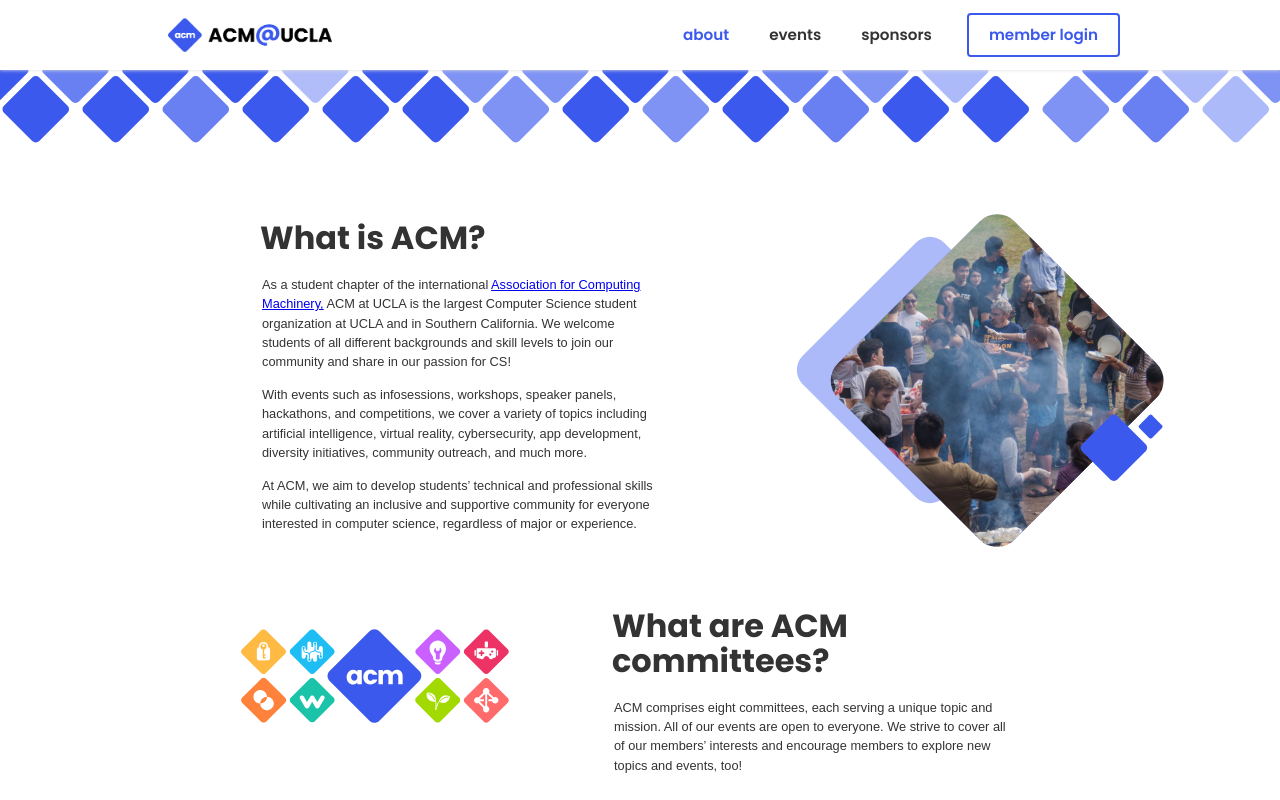
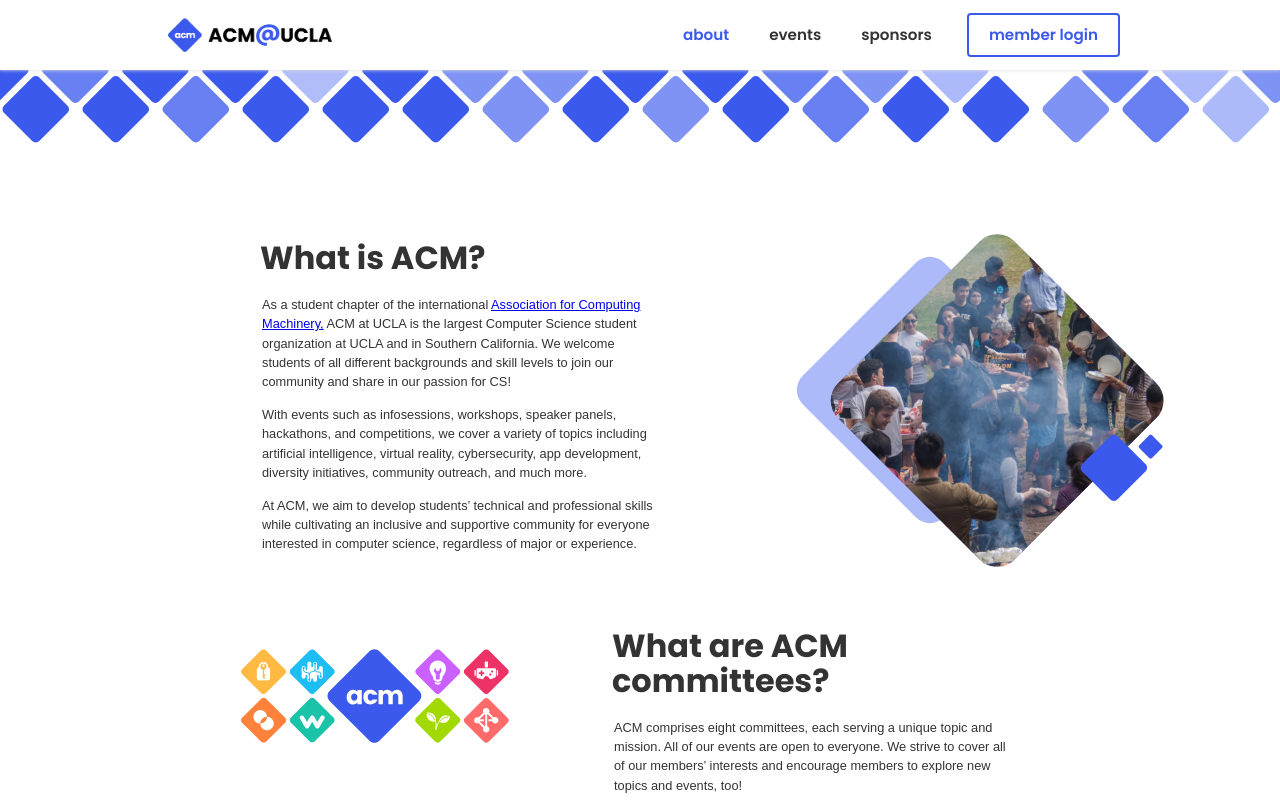
Before and after one commit to uclaacm/website, a React (Create React App) app: page /about in a window 1280 px wide. Shown: the top 800 px of the page. Built offline with nearby package versions, Linux system fonts and the light colour scheme; a web font is replaced by a local one.

Commit message:
refactor: more elegantly push body down due to fixed nav

```diff
--- a/src/App.scss
+++ b/src/App.scss
@@ -59,6 +59,7 @@ body {
 }
 
 .main-container {
+	margin-top: 70px; //To account for height of Navbar, which uses fixed positioning
 	flex: 1 0 auto;
 }
 
--- a/src/components/Banner/style.scss
+++ b/src/components/Banner/style.scss
@@ -2,12 +2,11 @@
 	width: 100%;
 	overflow: hidden;
 	height: 360px;
-	margin-top: 50px;
 	position: relative;
 
 	&.decorative {
 		height: 150px;
-		margin-top: 30px;
+		margin-top: -20px;
 	}
 
 	.square-col-container {
@@ -23,7 +22,7 @@
 	.square-col {
 		height: 100%;
 		width: 50px;
-		margin: 0px 10px;
+		margin: -20px 10px;
 		padding: 0px 5px;
 		transform: rotate(45deg);
 	}
@@ -75,7 +74,7 @@
 
 	.title {
 		position: absolute;
-		top: 50px;
+		top: 30px;
 		left: 0;
 		height: 280px;
 		width: 100%;
```
